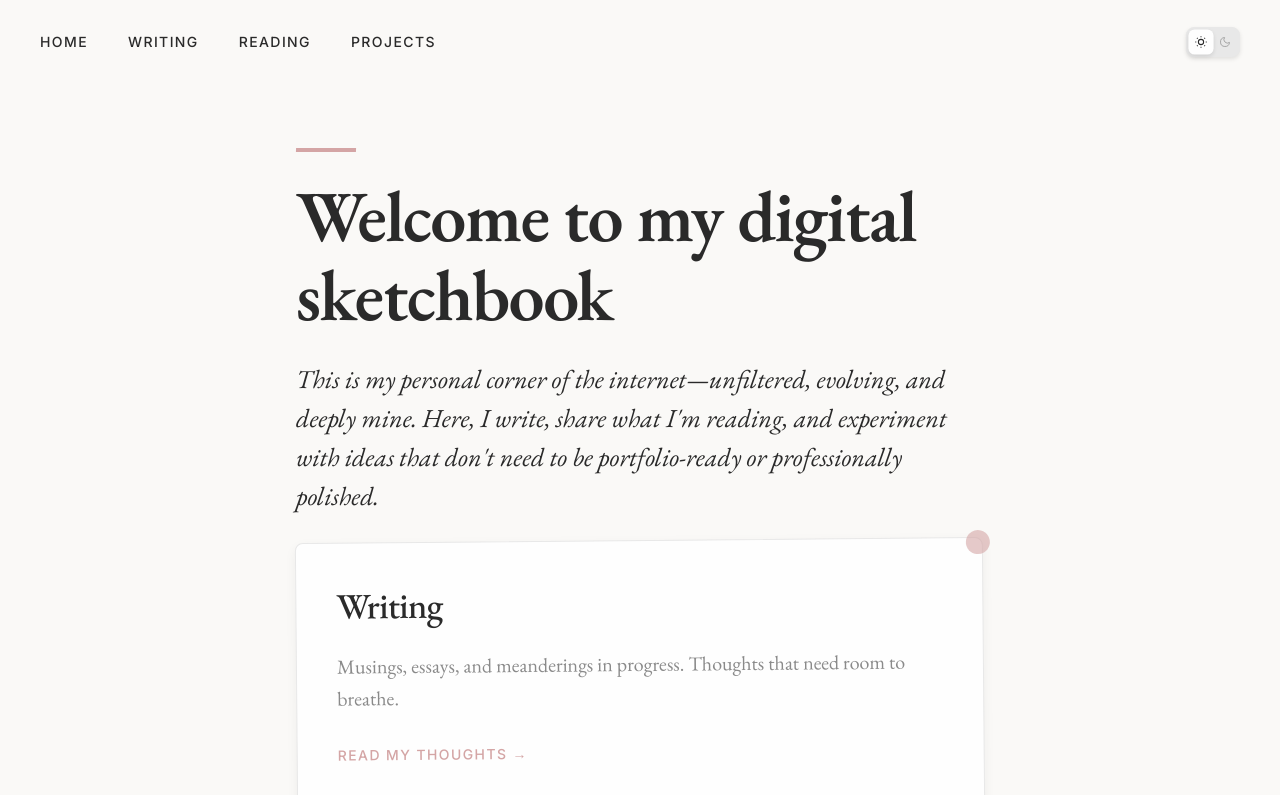
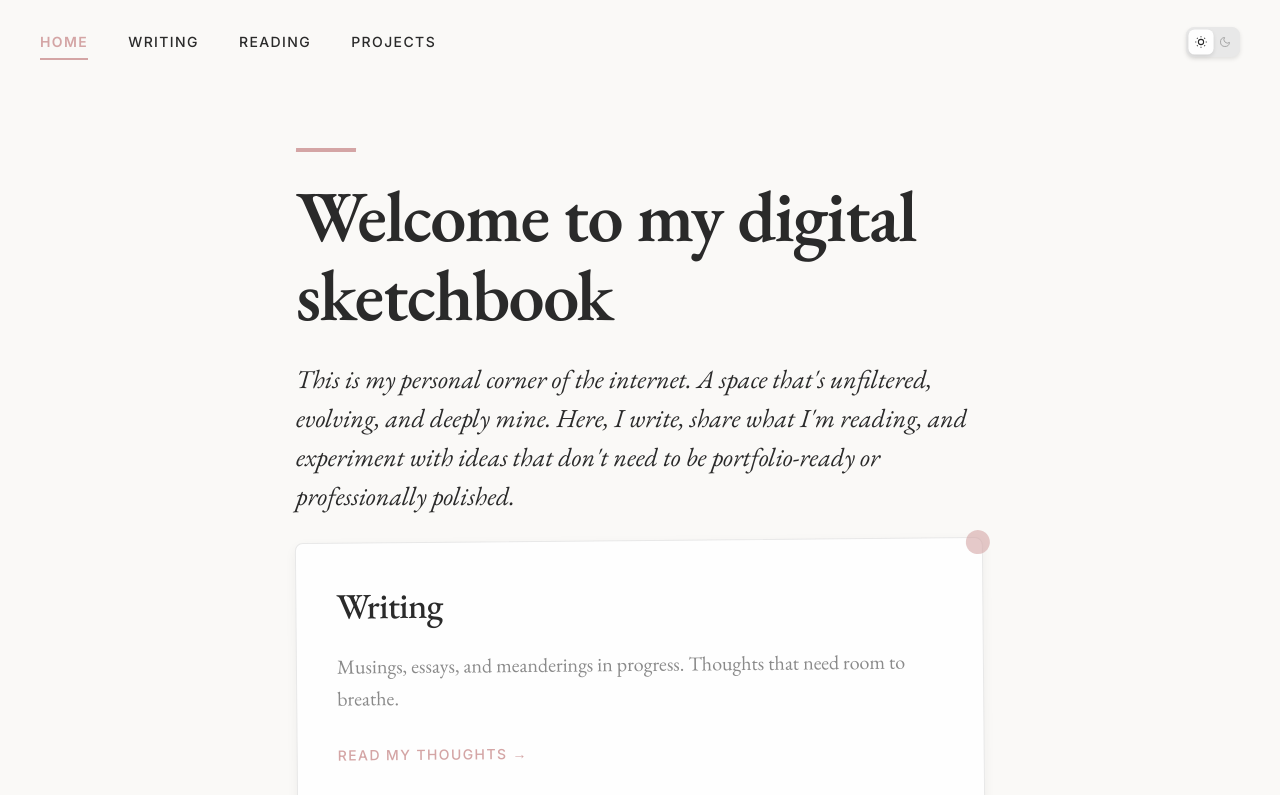
Before and after one commit to flores8/lauralee.space, a Next.js app: page / in a window 1280 px wide. Shown: the top 795 px of the page. Built offline with nearby package versions, Linux system fonts and the light colour scheme.

Commit message:
add active state to the top nav

```diff
--- /dev/null
+++ b/app/components/Navigation.tsx
@@ -0,0 +1,37 @@
+'use client';
+
+import Link from 'next/link';
+import { usePathname } from 'next/navigation';
+
+export default function Navigation() {
+  const pathname = usePathname();
+
+  const navItems = [
+    { href: '/', label: 'Home' },
+    { href: '/writing', label: 'Writing' },
+    { href: '/reading', label: 'Reading' },
+    { href: '/projects', label: 'Projects' },
+  ];
+
+  return (
+    <nav className="site-nav">
+      {navItems.map((item) => {
+        // For the home page, exact match
+        // For other pages, check if pathname starts with the href
+        const isActive = item.href === '/'
+          ? pathname === item.href
+          : pathname.startsWith(item.href);
+
+        return (
+          <Link
+            key={item.href}
+            href={item.href}
+            className={`nav-link ${isActive ? 'nav-link-active' : ''}`}
+          >
+            {item.label}
+          </Link>
+        );
+      })}
+    </nav>
+  );
+}
--- a/app/globals.css
+++ b/app/globals.css
@@ -183,6 +183,15 @@ a:hover::before {
 
 .site-nav a:hover::after {
   width: 100%;
+}
+
+.nav-link-active::after {
+  width: 100% !important;
+}
+
+.nav-link-active {
+  color: var(--color-accent-pink) !important;
+  font-weight: 600;
 }
 
 .site-main {
--- a/app/layout.tsx
+++ b/app/layout.tsx
@@ -1,8 +1,8 @@
 // app/layout.tsx
 import './globals.css';
 import type { Metadata } from 'next';
-import Link from 'next/link';
 import ThemeToggle from './components/ThemeToggle';
+import Navigation from './components/Navigation';
 
 export const metadata: Metadata = {
   title: 'lauralee.space',
@@ -14,12 +14,7 @@ export default function RootLayout({ children }: { children: React.ReactNode })
     <html lang="en">
       <body>
         <header className="site-header">
-          <nav className="site-nav">
-            <Link href="/">Home</Link>
-            <Link href="/writing">Writing</Link>
-            <Link href="/reading">Reading</Link>
-            <Link href="/projects">Projects</Link>
-          </nav>
+          <Navigation />
           <ThemeToggle />
         </header>
         <main className="site-main">{children}</main>
--- a/app/page.tsx
+++ b/app/page.tsx
@@ -7,7 +7,7 @@ export default function HomePage() {
       <h1>Welcome to my digital sketchbook</h1>
 
       <p className="intro-text">
-        This is my personal corner of the internet—unfiltered, evolving, and deeply mine.
+      This is my personal corner of the internet. A space that&apos;s unfiltered, evolving, and deeply mine.
         Here, I write, share what I&apos;m reading, and experiment with ideas that don&apos;t need
         to be portfolio-ready or professionally polished.
       </p>
@@ -50,7 +50,7 @@ export default function HomePage() {
       <div className="about-note">
         <p>
           <strong>No pressure to perform.</strong> This space isn&apos;t trying to sell anything.
-          It&apos;s here so I can think out loud, chase sparks of inspiration, and document
+          It&apos;s here so I can think out loud, experiment with ideas, chase sparks of inspiration, and document
           half-formed thoughts.
         </p>
       </div>
```
